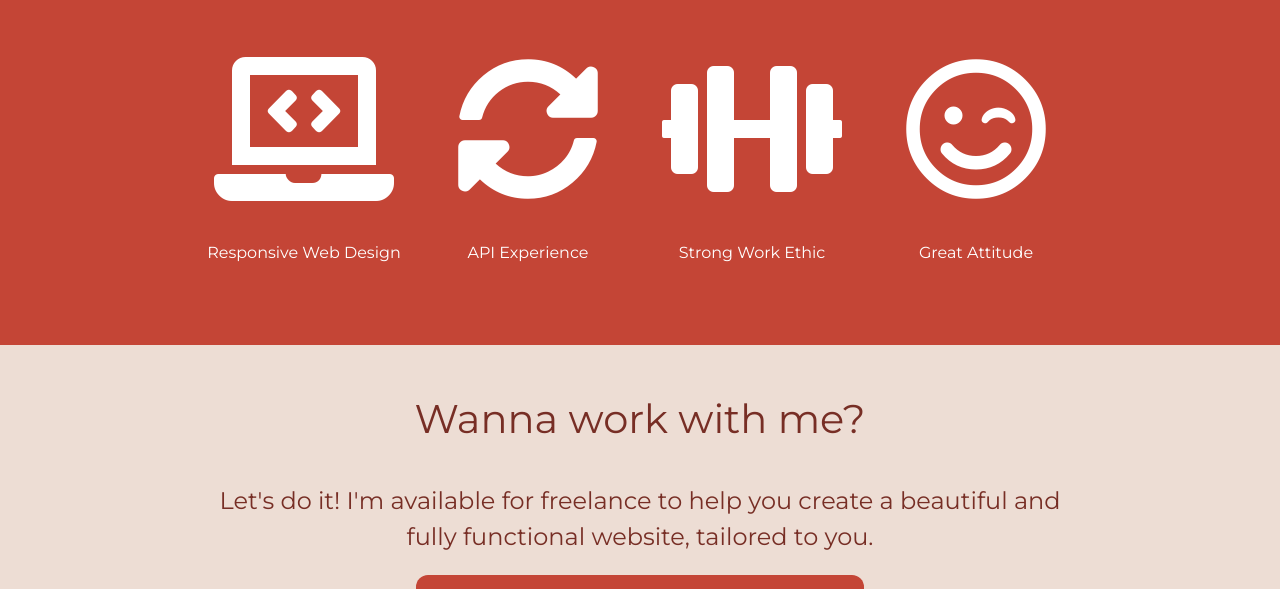
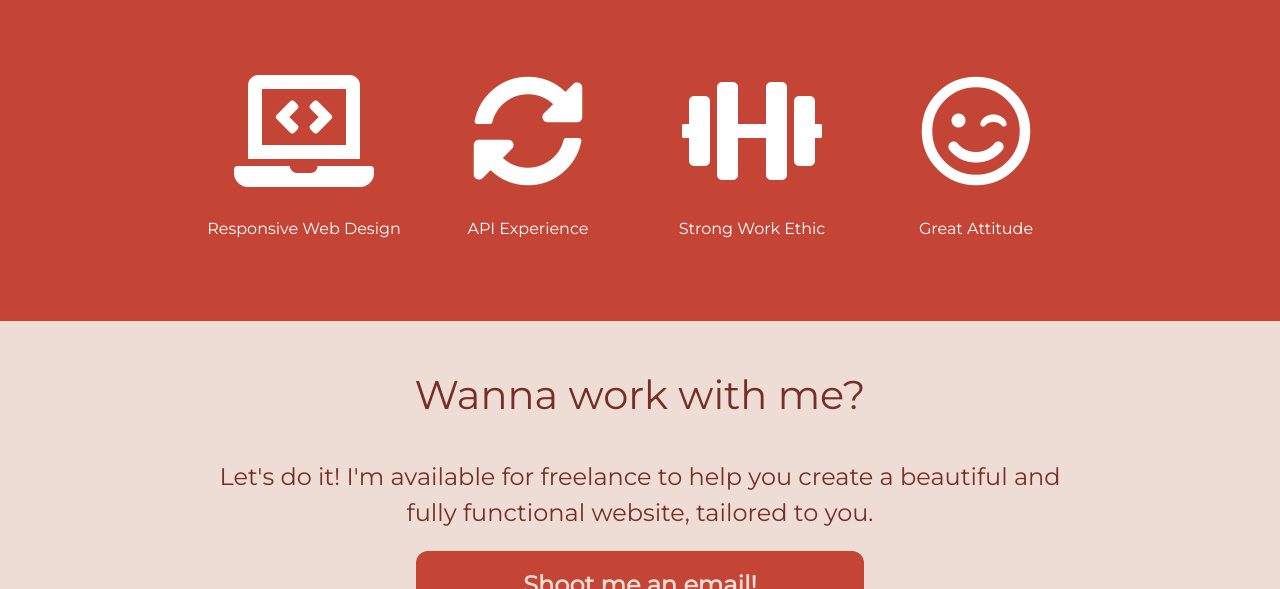
Before and after one commit to ninakalpakis/portfolio-website, a website built with Parcel: page index.html in a window 1280 px wide. Shown: the part 2014-2603 px from the top of the page. Built offline with nearby package versions, Linux system fonts and the light colour scheme; a web font is replaced by a local one.

Commit message:
Corrected icon size

```diff
--- a/css/main.css
+++ b/css/main.css
@@ -669,7 +669,7 @@ footer .design {
 
   /* Greeting */
   .greeting .content-wrapper{
-    width: 80%;
+    width: 90%;
   }
 
   /* About */
@@ -904,8 +904,9 @@ footer .design {
   }
 
   #skills i {
-    font-size: 9em;
+    font-size: 7em;
     margin-bottom: 40px;
+    margin: 30px;
   }
 
   /* Aside */
```
